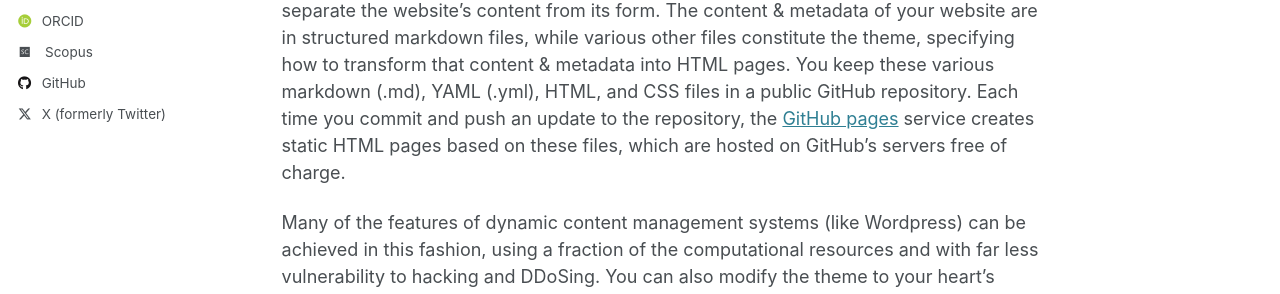
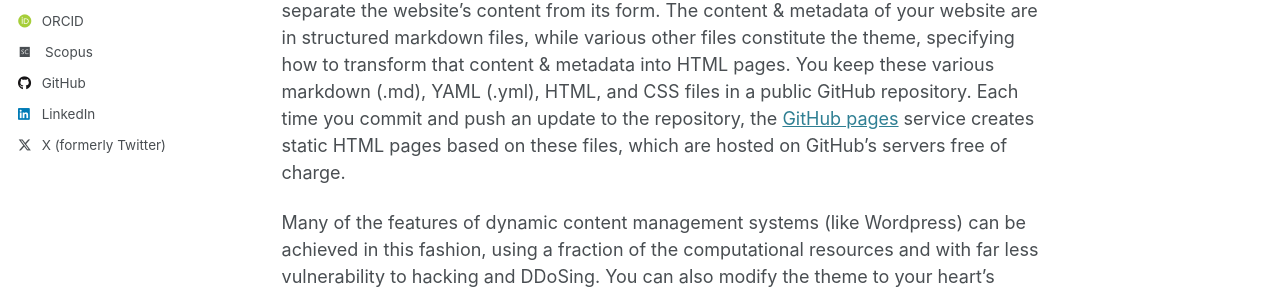
Before and after one commit to stefanomattoccia/stefanomattoccia.github.io, a Jekyll site: the page built from _pages/about.md, in a window 1280 px wide. Shown: the part 521-815 px from the top of the page. Built offline with Jekyll 4.4.1, drawn with Linux system fonts in a browser that asks for light colours; some web fonts are replaced.

Commit message:
Update _config.yml

```diff
--- a/_config.yml
+++ b/_config.yml
@@ -59,7 +59,7 @@ author:
   keybase          : # Username
   instagram        : # Username
   lastfm           : # Username
-  linkedin         : # Username
+  linkedin         : www.linkedin.com/in/stefano-mattoccia-4a17901b
   mastodon         : # URL
   medium           : # URL
   pinterest        : # Username
```
